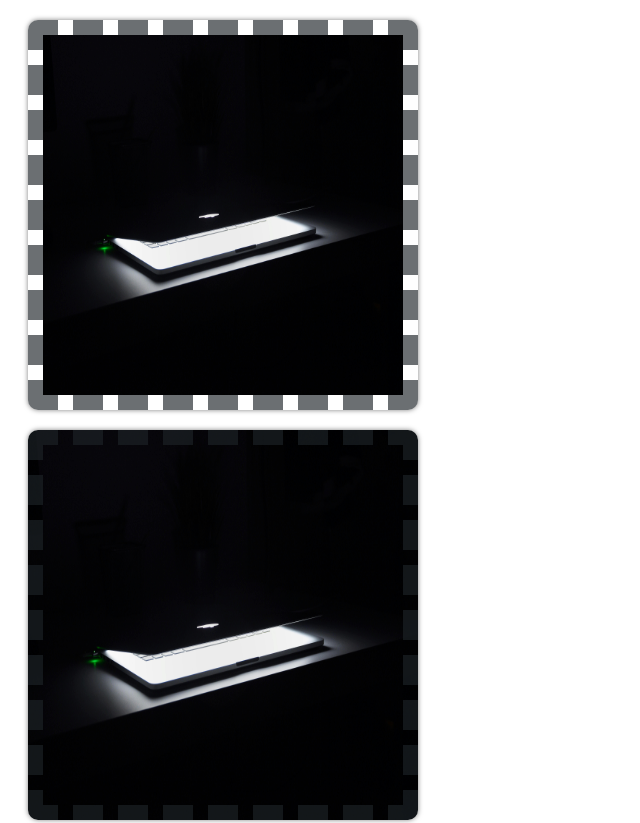
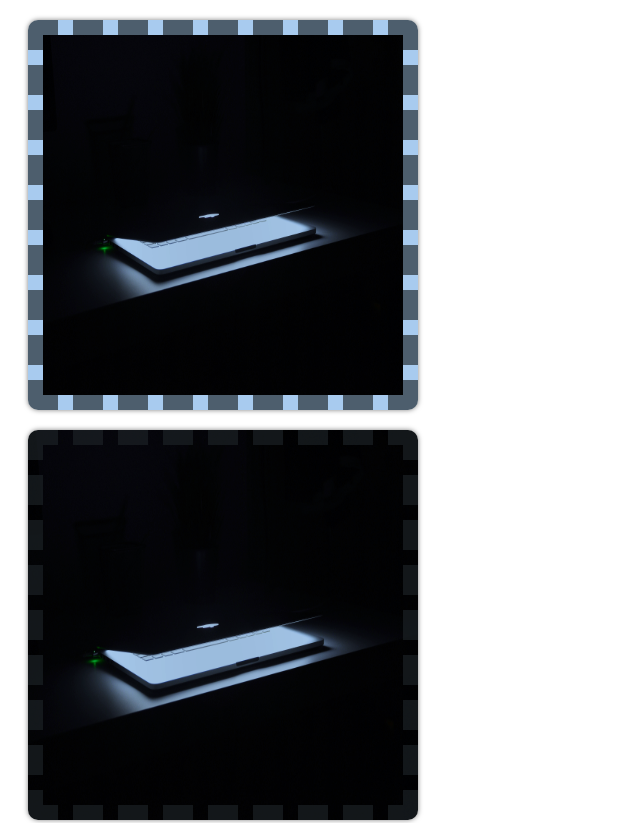
Before and after one commit to FelipeDev30/formacao-css-dio, a plain HTML site: page background-element/background-origin/index.html in a window 1280 px wide. Shown: the top 823 px of the page, without its empty margins (0-640 px from the left). Drawn offline with Linux system fonts and the light colour scheme.

Commit message:
Utilizando background-blend-mode

```diff
--- a/background-element/background-origin/style.css
+++ b/background-element/background-origin/style.css
@@ -10,6 +10,8 @@
     padding: 30px;
     margin: 20px;
     box-shadow: 0 0 5px rgba(0, 0, 0, 0.5);
+    background-color: rgba(118, 174, 230, 0.637); /* Utilizado para mesclagem */
+    background-blend-mode: multiply;
 }
 
 #padding-box {
```
